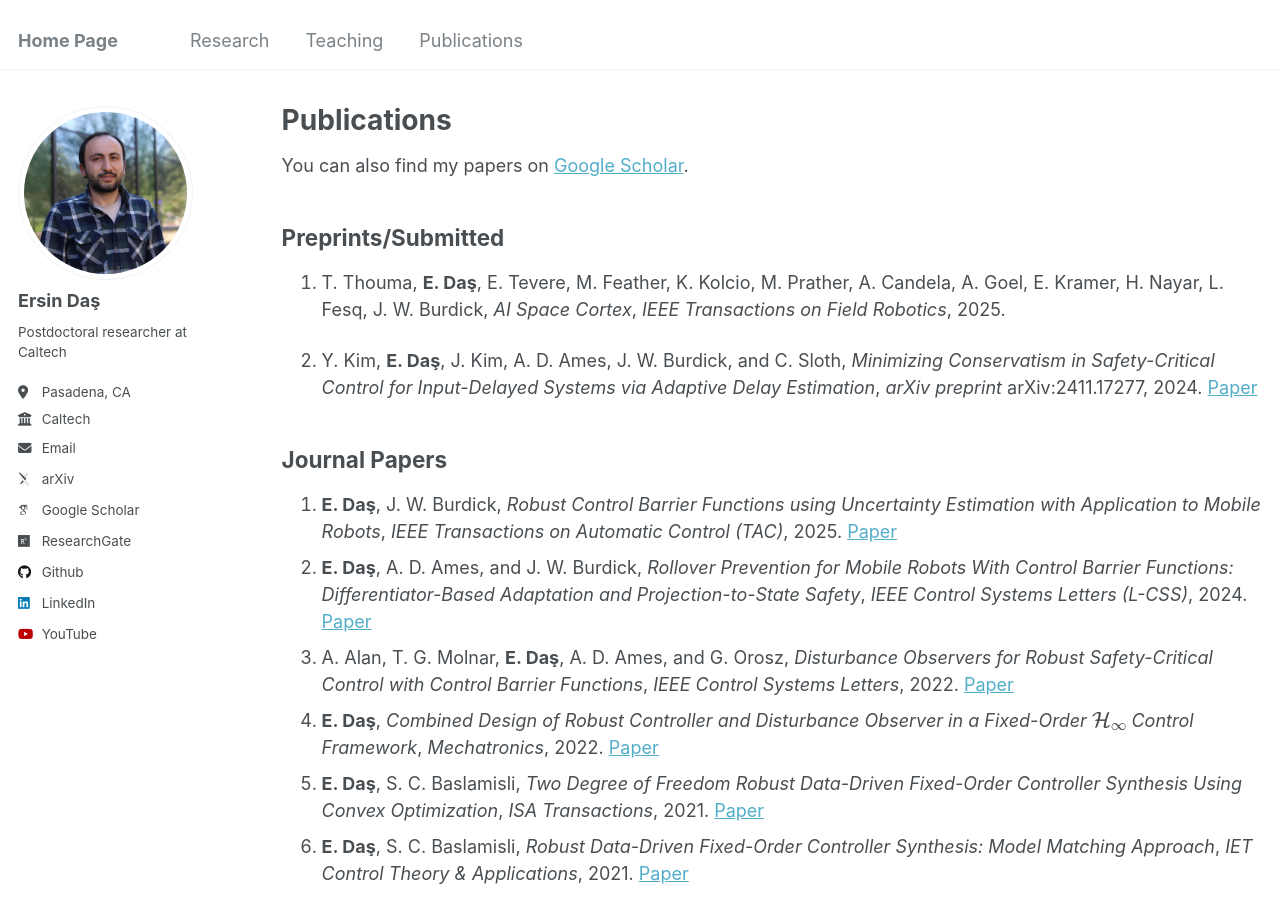
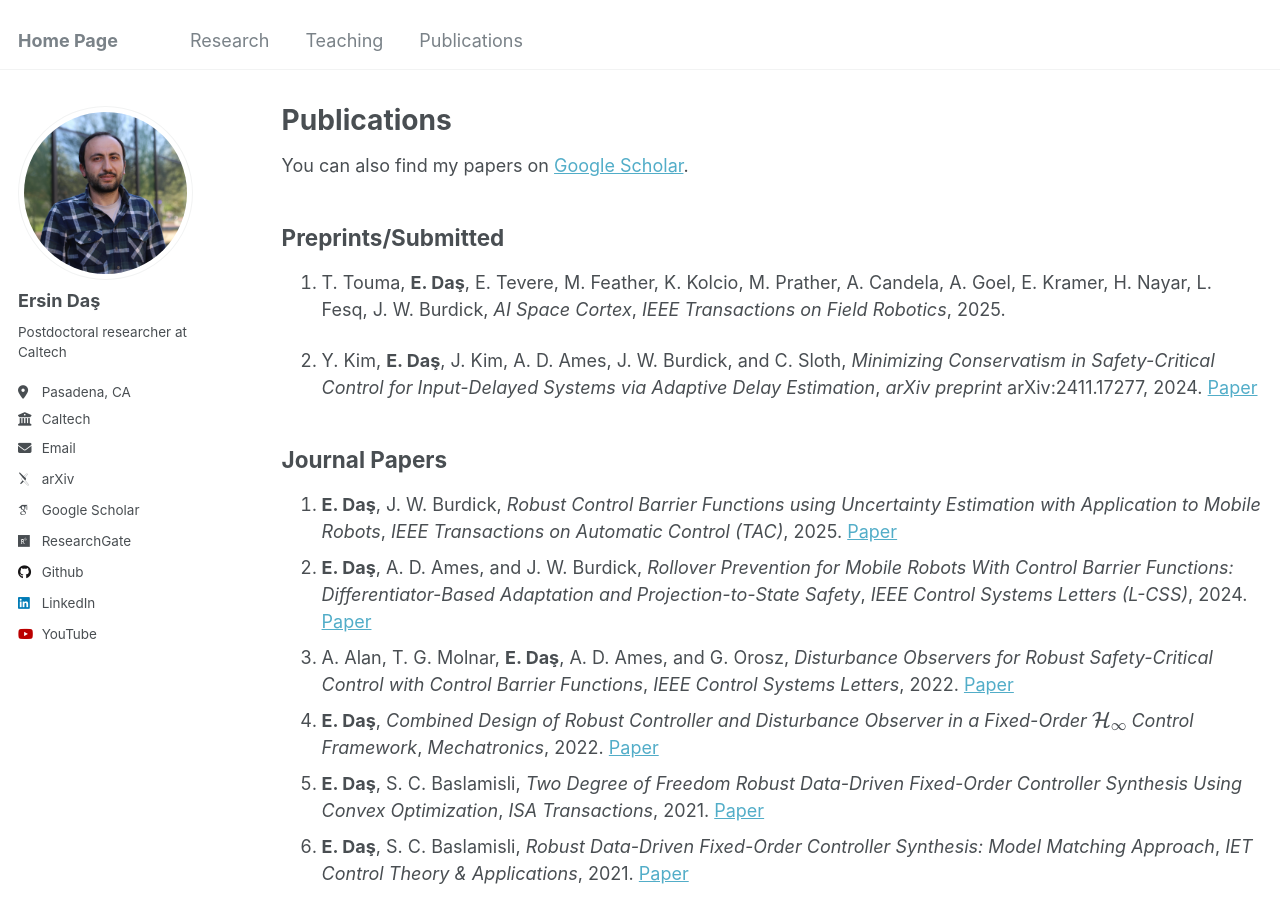
Before and after one commit to ersindas/ersindas.github.io, a Jekyll site: the page built from _pages/publications.md, in a window 1280 px wide and 900 px high. Built offline with Jekyll 4.4.1, drawn with Linux system fonts in a browser that asks for light colours; some web fonts are replaced.

Commit message:
Update publications.md

```diff
--- a/_pages/publications.md
+++ b/_pages/publications.md
@@ -9,7 +9,7 @@ author_profile: true
 
 ## Preprints/Submitted
 
-1. T. Thouma, **E. Daş**, E. Tevere, M. Feather, K. Kolcio, M. Prather, A. Candela, A. Goel, E. Kramer, H. Nayar, L. Fesq, J. W. Burdick, *AI Space Cortex*, *IEEE Transactions on Field Robotics*, 2025.
+1. T. Touma, **E. Daş**, E. Tevere, M. Feather, K. Kolcio, M. Prather, A. Candela, A. Goel, E. Kramer, H. Nayar, L. Fesq, J. W. Burdick, *AI Space Cortex*, *IEEE Transactions on Field Robotics*, 2025.
 
 2. Y. Kim, **E. Daş**, J. Kim, A. D. Ames, J. W. Burdick, and C. Sloth, *Minimizing Conservatism in Safety-Critical Control for Input-Delayed Systems via Adaptive Delay Estimation*, *arXiv preprint* arXiv:2411.17277, 2024. [Paper](https://arxiv.org/pdf/2411.17277)
 
```
